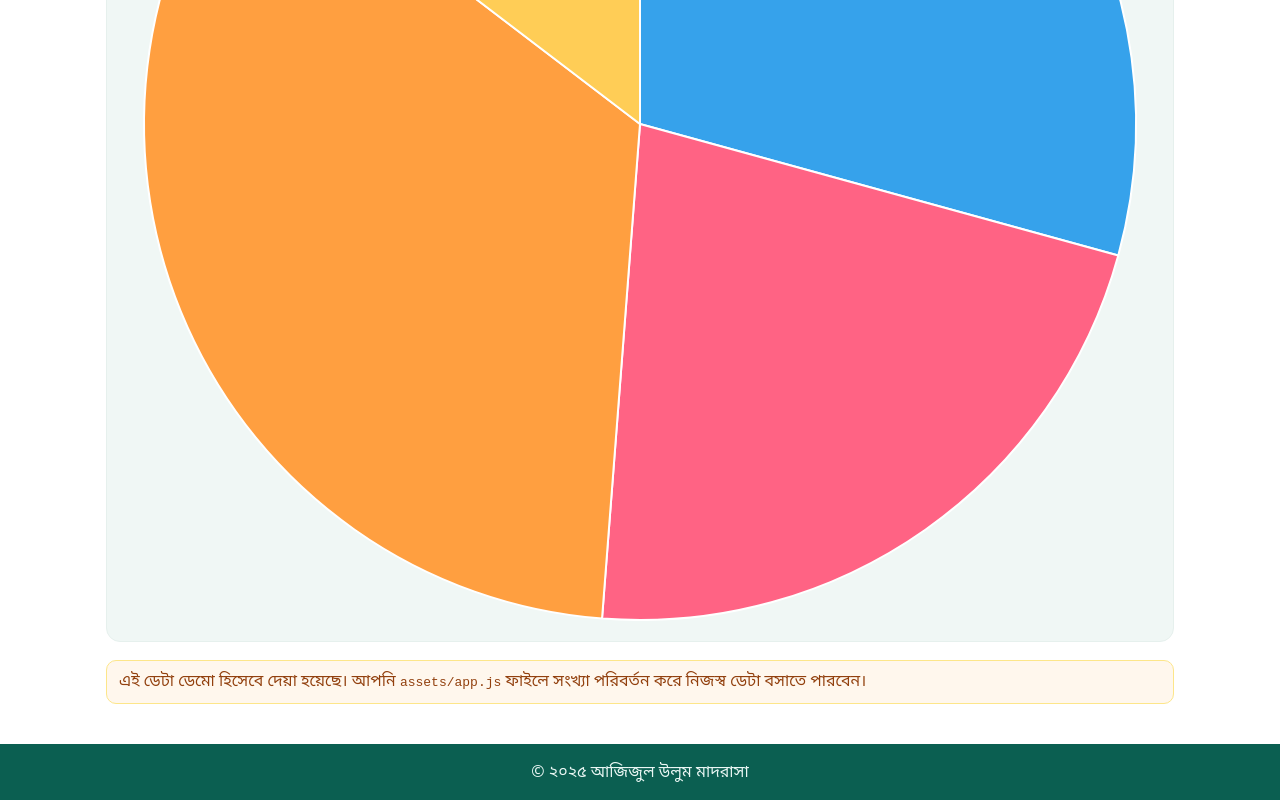
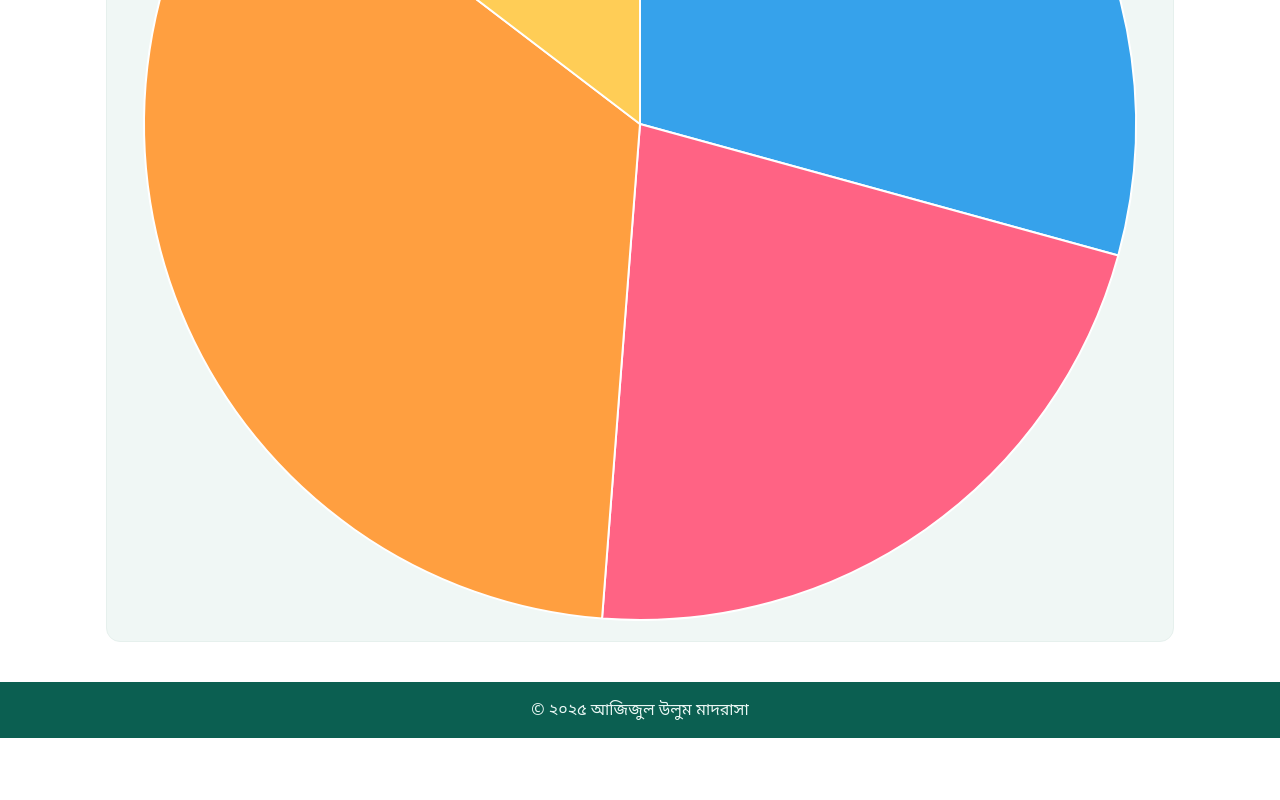
Before and after one commit to azizul-uloom/azizul-uloom-website, a plain HTML site: page students.html in a window 1280 px wide. Shown: the part 1113-1913 px from the top of the page. After the commit the page ends 1851 px from the top, so only its background shows below. Drawn offline with nearby package versions, Linux system fonts and the light colour scheme.

Commit message:
Update students.html

```diff
--- a/students.html
+++ b/students.html
@@ -17,7 +17,6 @@
 <div class="container">
   <section class="section"><h3>বিভাগভিত্তিক শিক্ষার্থী সংখ্যা</h3><canvas id="barChart" height="120"></canvas></section>
   <section class="section"><h3>শতকরা হার (Pie)</h3><canvas id="pieChart" height="120"></canvas></section>
-  <section class="notice">এই ডেটা ডেমো হিসেবে দেয়া হয়েছে। আপনি <code>assets/app.js</code> ফাইলে সংখ্যা পরিবর্তন করে নিজস্ব ডেটা বসাতে পারবেন।</section>
 </div>
 <footer>© ২০২৫ আজিজুল উলুম মাদরাসা</footer>
 <script src="assets/app.js" defer></script>
```
